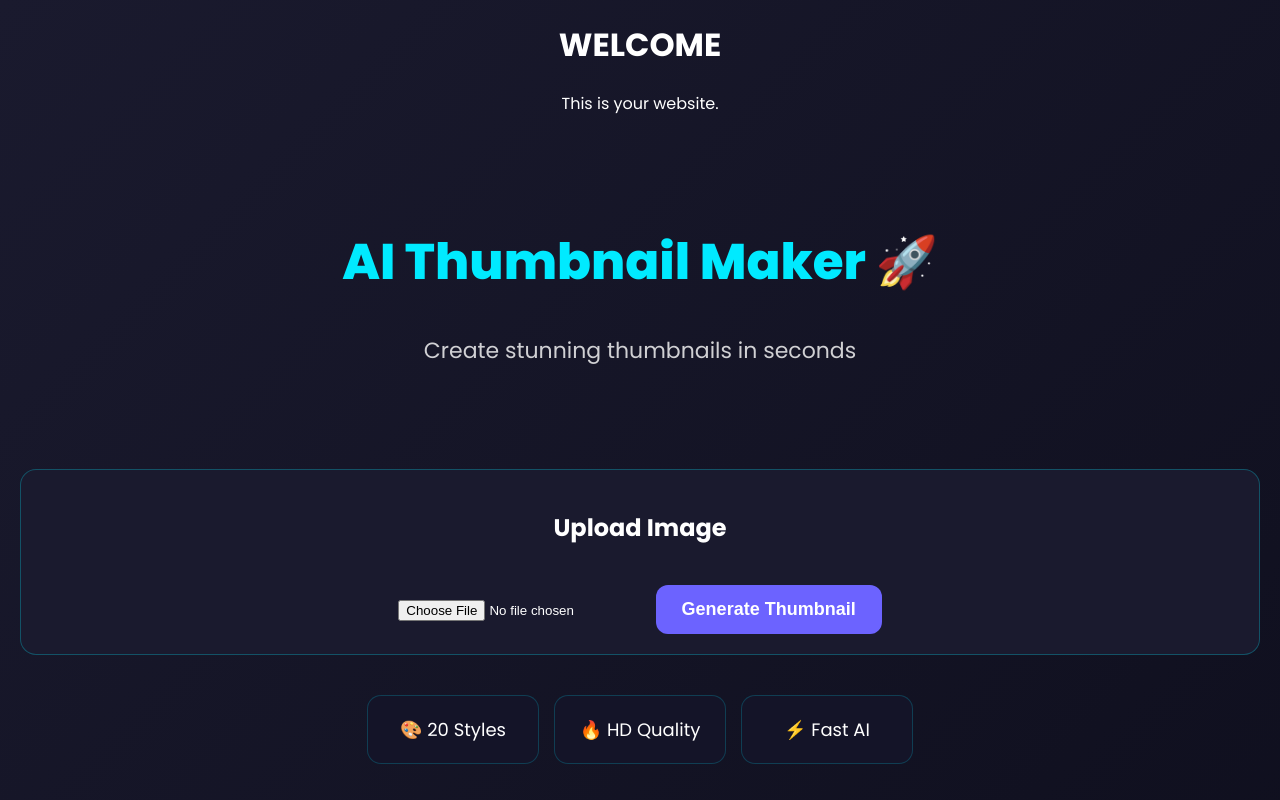
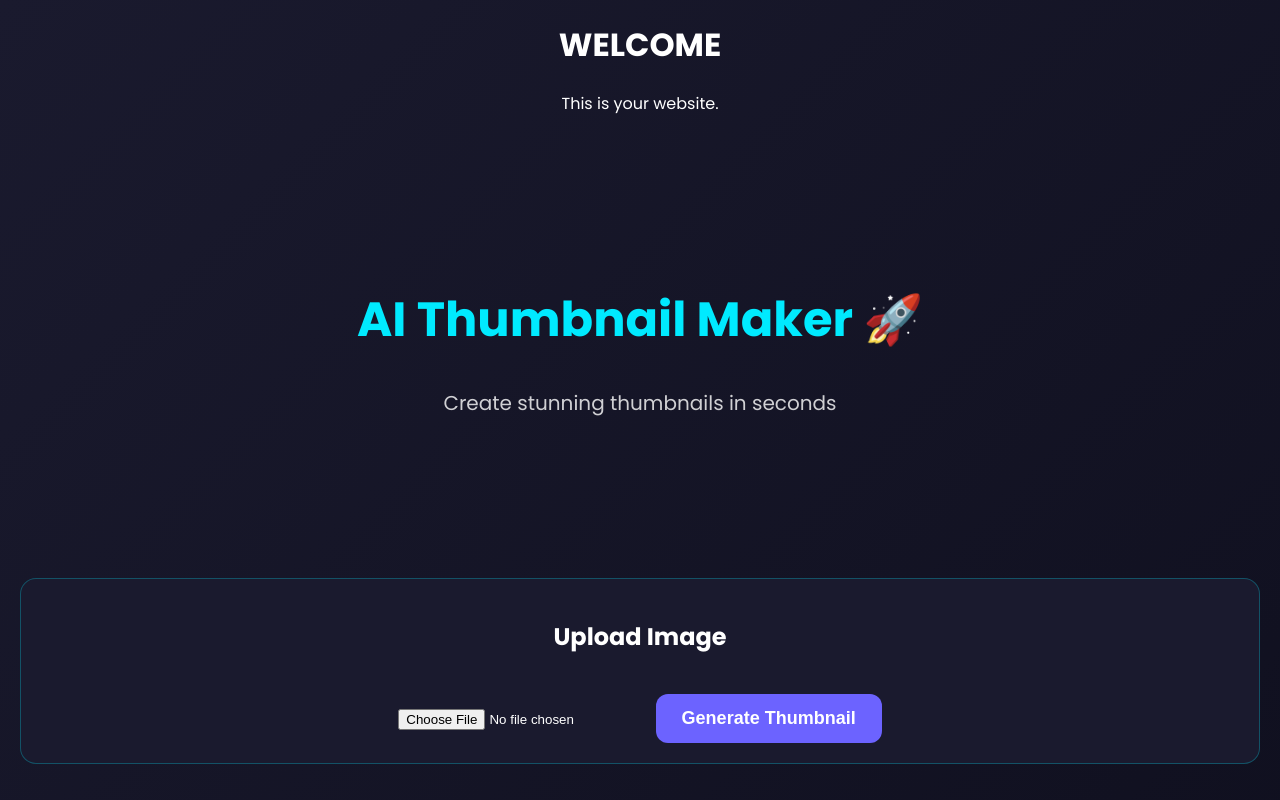
Before and after one commit to Abdoygycd/AI_thumbanil_maker-pro, a plain HTML site: page index.html in a window 1280 px wide. Shown: the top 800 px of the page. Drawn offline with Linux system fonts and the light colour scheme; files whose address does not match are found by name.

Commit message:
Update style.css

```diff
--- a/style.css
+++ b/style.css
@@ -183,3 +183,15 @@ body {
     transform: scale(1);
   }
   }
+.hero {
+  text-align: center;
+  padding: 120px 20px;
+}
+.hero h1 {
+  font-size: 48px;
+  font-weight: 700;
+}
+.hero p {
+  font-size: 20px;
+  opacity: 0.8;
+}
```
